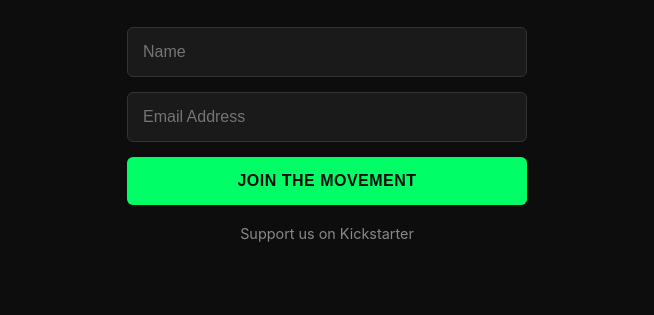
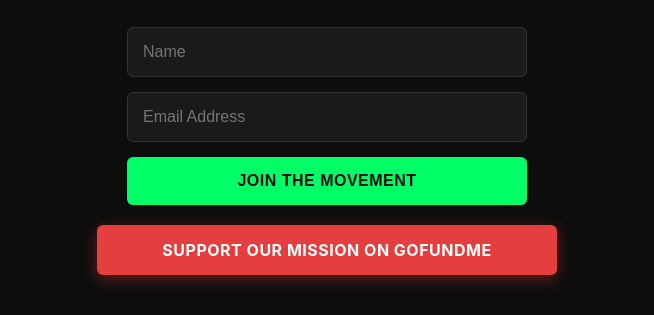
Before and after one commit to KyleMayotte/theantisleepdrink, a plain HTML site: page index.html in a window 1280 px wide. Shown: the part 758-1073 px from the top of the page, without its empty margins (313-967 px from the left). Before the commit the page ends 1041 px from the top, so only its background shows below. Drawn offline with Linux system fonts and the light colour scheme.

Commit message:
gofundme

```diff
--- a/index.html
+++ b/index.html
@@ -81,9 +81,10 @@
             border-color: #00ff66; /* Neon green focus highlight */
         }
 
-        /* Buttons */
+        /* --- Buttons --- */
         .cta-button {
-            background-color: #00ff66; /* Neon green for high energy */
+            /* Neon green for email CTA */
+            background-color: #00ff66;
             color: #0d0d0d;
             border: none;
             padding: 15px 30px;
@@ -101,6 +102,38 @@
             transform: translateY(-2px);
         }
 
+        /* GoFundMe Button Style (New prominent red look) */
+        .gofundme-button {
+            /* Shared button appearance */
+            display: block;
+            margin: 20px auto 0;
+            max-width: 400px;
+            padding: 15px 30px;
+            font-size: 1rem;
+            font-weight: bold;
+            text-transform: uppercase;
+            border-radius: 6px;
+            cursor: pointer;
+            transition: background-color 0.3s, transform 0.2s;
+            letter-spacing: 0.5px;
+            text-decoration: none; /* Remove underline */
+            border: none;
+        }
+
+        .gofundme-button-red {
+            /* Specific red color */
+            background-color: #e53e3e;
+            color: #ffffff;
+            box-shadow: 0 4px 15px rgba(229, 62, 62, 0.4);
+        }
+
+        .gofundme-button-red:hover {
+            background-color: #c53030;
+            transform: translateY(-2px);
+            box-shadow: 0 6px 20px rgba(197, 48, 48, 0.6);
+        }
+
+        /* Old secondary-link CSS (kept but not used on the GFM link anymore) */
         .secondary-link {
             display: inline-block;
             margin-top: 20px;
@@ -113,6 +146,7 @@
         .secondary-link:hover {
             color: #00ff66;
         }
+
 
         /* Animations */
         @keyframes fadeIn {
@@ -144,7 +178,8 @@
 <body>
 
 <div class="container">
-    <img src="relentless.png" alt="Anti Sleep Cold Brew Product" class="product-image">
+    <!-- Note: Image link 'relentless.png' is not a working image URL in this environment, but kept as provided. -->
+    <img src="antijpeg.jpeg" alt="Anti Sleep Cold Brew Product" class="product-image">
 
     <h1>Don't sleep on your dreams.</h1>
     <div class="subheadline">
@@ -157,7 +192,10 @@
         <button type="submit" class="cta-button">Join the Movement</button>
     </form>
 
-    <a href="#" class="secondary-link">Support us on Kickstarter</a>
+    <!-- FIXED LINK: The actual URL is now in href, and it has the new red button style. target="_blank" ensures it opens a new tab. -->
+    <a href="https://gofund.me/1c86af7a8" target="_blank" class="gofundme-button gofundme-button-red">
+        Support Our Mission on GoFundMe
+    </a>
 </div>
 
 </body>
```
